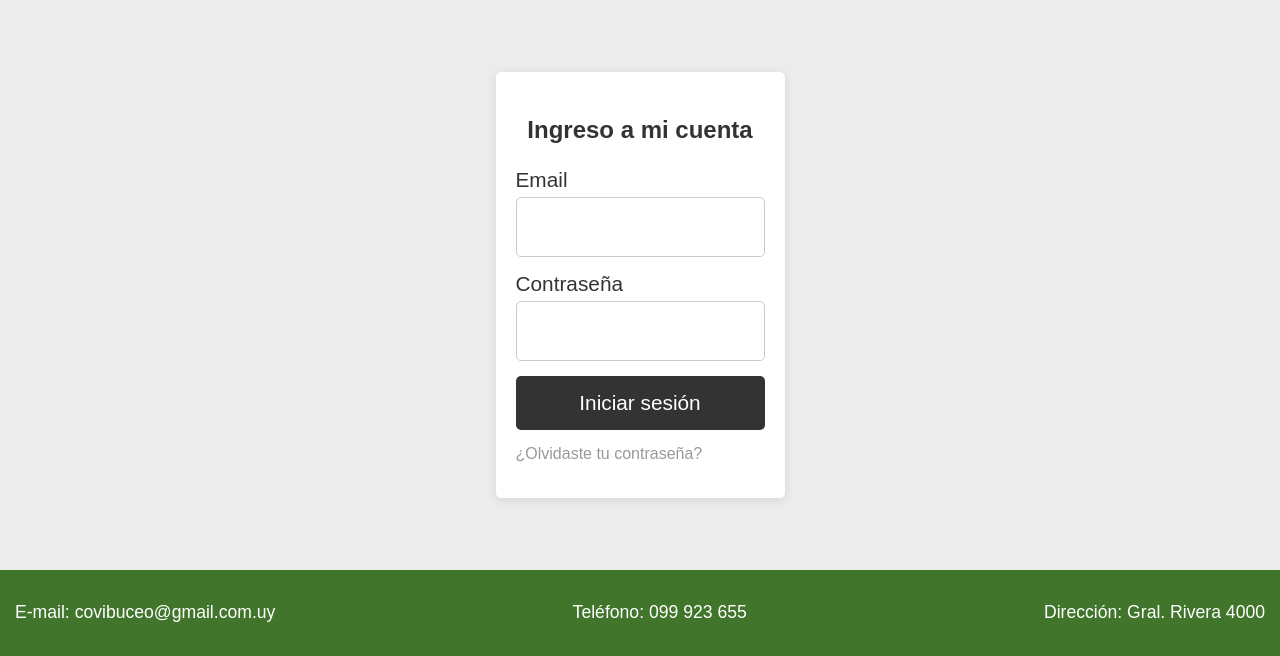
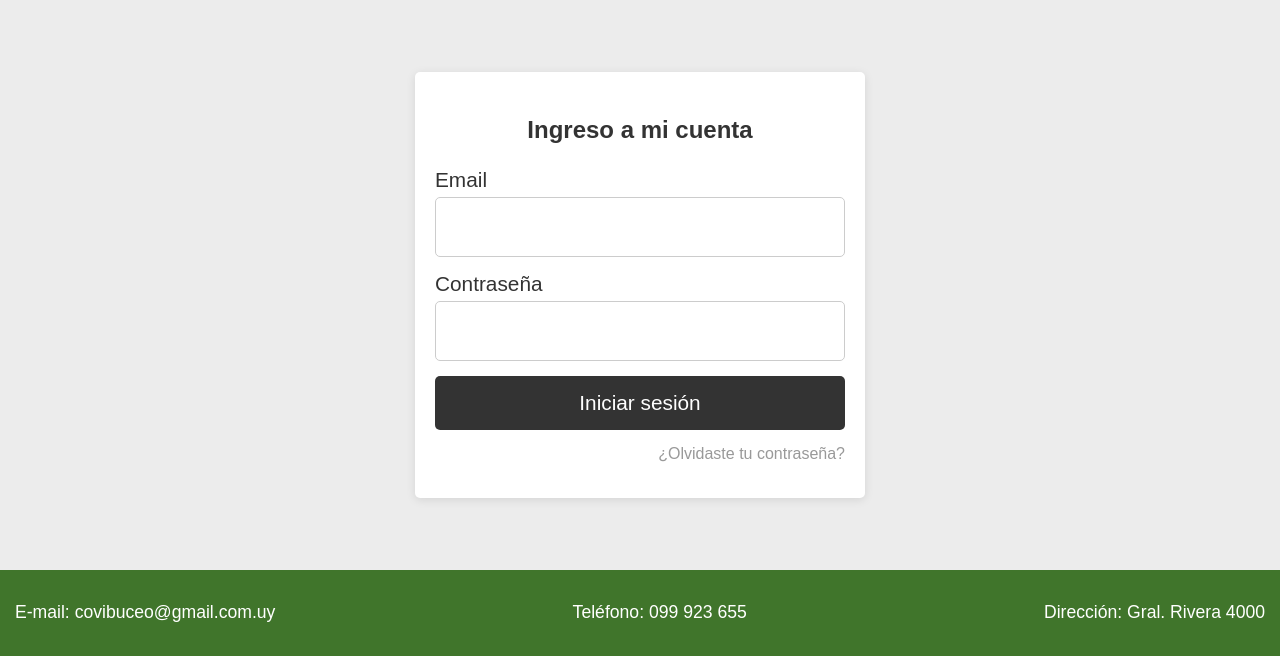
Before and after one commit to Softwares-Saturno-S-A-S/Covibuceo, a PHP site: the page made by Landing Page/inicio_sesion.php in a window 1280 px wide. Shown: the part 144-800 px from the top of the page. Run offline with PHP 8.4, Linux system fonts and the light colour scheme.

Commit message:
Arreglé y añadí estilos

```diff
--- a/css/estilos.css
+++ b/css/estilos.css
@@ -1,4 +1,4 @@
-        body {
+ body {
             font-family: Arial, sans-serif;
             background-color: #ECECEC;
             color: #333;
@@ -24,6 +24,7 @@
         main {
             padding: 30px 10px;
         }
+
 
         header ul {
             list-style: none;
@@ -60,9 +61,14 @@
             text-align: justify;
         }
 
+        .p-center{
+            text-align: center;
+        }
+
         .p1,
         li,
         label,
+        input,
         button {
             font-size: 1.3em;
         }
@@ -90,7 +96,7 @@
         }
 
         form {
-            max-width: 410px;
+            width: 410px;
             margin: auto;
             background-color: #fff;
             padding: 20px;
@@ -161,3 +167,7 @@
         .enlaces {
             text-align: center;
         }
+
+        .enlaces-right {
+            text-align: right;
+        }
```
